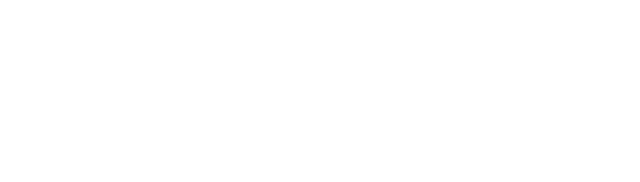
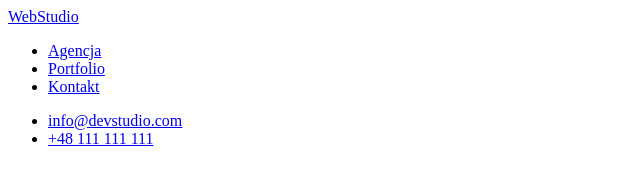
Before and after one commit to Amadimm/goit-markup-hw-02, a plain HTML site: page portfolio.html in a window 1280 px wide. Shown: the whole page, without its empty margins (0-640 px from the left). Drawn offline with Linux system fonts and the light colour scheme.

Commit message:
Update portfolio.html

```diff
--- a/portfolio.html
+++ b/portfolio.html
@@ -6,4 +6,20 @@
     <meta name="viewport" content="width=device-width, initial-scale=1.0" />
     <title>Document</title>
   </head>
+  <body>
+    <header>
+      <nav>
+        <a href="index.html"> WebStudio </a>
+        <ul>
+          <li><a href="index.html">Agencja</a></li>
+          <li><a href="portfolio.html">Portfolio</a></li>
+          <li><a href="#">Kontakt</a></li>
+        </ul>
+      </nav>
+      <ul>
+        <li><a href="mailto:info@example.com">info@devstudio.com</a></li>
+        <li><a href="tel:+48 111 111 111">+48 111 111 111</a></li>
+      </ul>
+    </header>
+  </body>
 </html>
```
